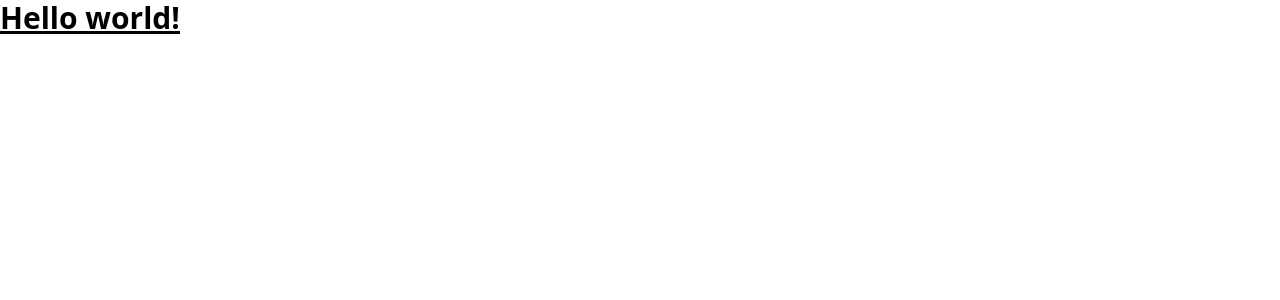
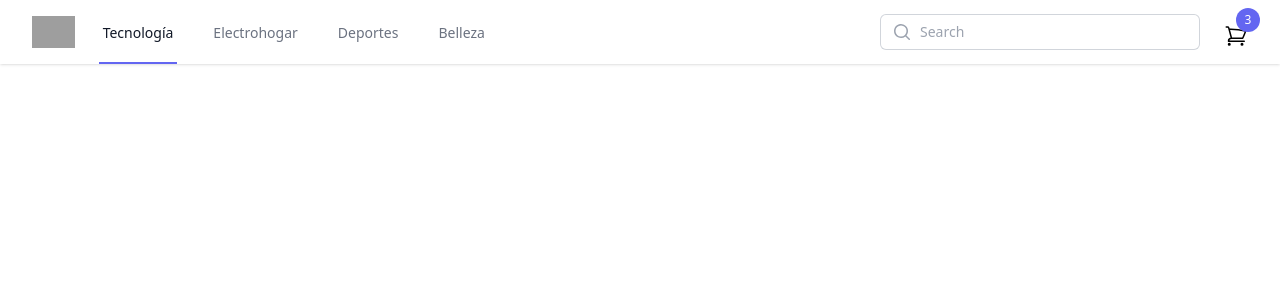
Before and after one commit to Crusiris/PreEntrega2nunez, a React (Create React App) app: page / in a window 1280 px wide. Shown: the top 300 px of the page. Built offline with nearby package versions, Linux system fonts and the light colour scheme; grey boxes are pictures that could not be loaded; the HTML template or start-up script is replaced by a standard one.

Commit message:
creando componentes para navbar y cartwidget

```diff
--- a/package.json
+++ b/package.json
@@ -36,6 +36,7 @@
     ]
   },
   "devDependencies": {
+    "@tailwindcss/forms": "^0.5.3",
     "tailwindcss": "^3.3.2"
   }
 }
--- a/src/App.js
+++ b/src/App.js
@@ -1,11 +1,9 @@
-
+ import NavBar from './components/NavBar.js';
 
 function App() {
   return (
     <div className="App">
-       <h1 className="text-3xl font-bold underline">
-        Hello world!
-      </h1>
+      <NavBar/>
     </div>
   );
 }
--- /dev/null
+++ b/src/components/CartWidget.js
@@ -0,0 +1,18 @@
+import React from 'react'
+
+const CartWidget = () => {
+  return (
+    <div class="flex justify-center items-center">
+        <div class="relative pb-2">
+            <div class="t-0 absolute left-3">
+                <p class="flex h-2 w-2 items-center justify-center rounded-full bg-indigo-500 p-3 text-xs text-white">3</p>
+            </div>
+            <svg xmlns="http://www.w3.org/2000/svg" fill="none" viewBox="0 0 24 24" stroke-width="1.5" stroke="currentColor" class="file: mt-4 h-6 w-6">
+                <path stroke-linecap="round" stroke-linejoin="round" d="M2.25 3h1.386c.51 0 .955.343 1.087.835l.383 1.437M7.5 14.25a3 3 0 00-3 3h15.75m-12.75-3h11.218c1.121-2.3 2.1-4.684 2.924-7.138a60.114 60.114 0 00-16.536-1.84M7.5 14.25L5.106 5.272M6 20.25a.75.75 0 11-1.5 0 .75.75 0 011.5 0zm12.75 0a.75.75 0 11-1.5 0 .75.75 0 011.5 0z" />
+            </svg>
+        </div>
+    </div>
+  )
+}
+
+export default CartWidget
--- /dev/null
+++ b/src/components/NavBar.js
@@ -0,0 +1,71 @@
+import React from 'react'
+import CartWidget from './CartWidget'
+
+function NavBar() {
+  return (
+
+<nav className="bg-white shadow">
+    {/* desktop */}
+  <div className="mx-auto max-w-7xl px-2 sm:px-4 lg:px-8">
+    <div className="flex h-16 justify-between">
+      <div className="flex px-2 lg:px-0">
+        <div className="flex flex-shrink-0 items-center">
+        <div className="flex items-center lg:hidden">
+          <button type="button" className="inline-flex items-center justify-center rounded-md p-2 text-gray-400 hover:bg-gray-100 hover:text-gray-500 focus:outline-none focus:ring-2 focus:ring-inset focus:ring-indigo-500" aria-controls="mobile-menu" aria-expanded="false">
+            <span className="sr-only">Open main menu</span>
+
+            <svg className="block h-6 w-6" fill="none" viewBox="0 0 24 24" strokeWidth="1.5" stroke="currentColor" aria-hidden="true">
+              <path strokeLinecap="round" strokeLinejoin="round" d="M3.75 6.75h16.5M3.75 12h16.5m-16.5 5.25h16.5" />
+            </svg>
+
+            <svg className="hidden h-6 w-6" fill="none" viewBox="0 0 24 24" strokeWidth="1.5" stroke="currentColor" aria-hidden="true">
+              <path strokeLinecap="round" strokeLinejoin="round" d="M6 18L18 6M6 6l12 12" />
+            </svg>
+          </button>
+        </div>
+
+          <img className="hidden h-8 w-auto lg:block" src="https://tailwindui.com/img/logos/mark.svg?color=indigo&shade=600" alt="Your Company"/>
+        </div>
+        <div className="hidden lg:ml-6 lg:flex lg:space-x-8">
+
+          <a href="#" className="inline-flex items-center border-b-2 border-indigo-500 px-1 pt-1 text-sm font-medium text-gray-900">Tecnología</a>
+          <a href="#" className="inline-flex items-center border-b-2 border-transparent px-1 pt-1 text-sm font-medium text-gray-500 hover:border-gray-300 hover:text-gray-700">Electrohogar</a>
+          <a href="#" className="inline-flex items-center border-b-2 border-transparent px-1 pt-1 text-sm font-medium text-gray-500 hover:border-gray-300 hover:text-gray-700">Deportes</a>
+          <a href="#" className="inline-flex items-center border-b-2 border-transparent px-1 pt-1 text-sm font-medium text-gray-500 hover:border-gray-300 hover:text-gray-700">Belleza</a>
+        </div>
+      </div>
+      <div className="flex flex-1 items-center justify-center px-2 lg:ml-6 lg:justify-end">
+        <div className="w-full max-w-lg lg:max-w-xs">
+          <label htmlFor="search" className="sr-only">Search</label>
+          <div className="relative">
+            <div className="pointer-events-none absolute inset-y-0 left-0 flex items-center pl-3">
+              <svg className="h-5 w-5 text-gray-400" viewBox="0 0 20 20" fill="currentColor" aria-hidden="true">
+                <path fillRule="evenodd" d="M9 3.5a5.5 5.5 0 100 11 5.5 5.5 0 000-11zM2 9a7 7 0 1112.452 4.391l3.328 3.329a.75.75 0 11-1.06 1.06l-3.329-3.328A7 7 0 012 9z" clipRule="evenodd" />
+              </svg>
+            </div>
+            <input id="search" name="search" className="block w-full rounded-md border-0 bg-white py-1.5 pl-10 pr-3 text-gray-900 ring-1 ring-inset ring-gray-300 placeholder:text-gray-400 focus:ring-2 focus:ring-inset focus:ring-indigo-600 sm:text-sm sm:leading-6" placeholder="Search" type="search"/>
+          </div>
+        </div>
+      </div>
+
+      <div className="ml-4 flex items-center ">
+        <CartWidget/>
+      </div>
+    </div>
+  </div>
+
+ {/* mobile */}
+  <div className="lg:hidden" id="mobile-menu">
+    <div className="space-y-1 pb-3 pt-2">
+      <a href="#" className="block border-l-4 border-indigo-500 bg-indigo-50 py-2 pl-3 pr-4 text-base font-medium text-indigo-700">Tecnología</a>
+      <a href="#" className="block border-l-4 border-transparent py-2 pl-3 pr-4 text-base font-medium text-gray-600 hover:border-gray-300 hover:bg-gray-50 hover:text-gray-800">Electrohogar</a>
+      <a href="#" className="block border-l-4 border-transparent py-2 pl-3 pr-4 text-base font-medium text-gray-600 hover:border-gray-300 hover:bg-gray-50 hover:text-gray-800">Deportes</a>
+      <a href="#" className="block border-l-4 border-transparent py-2 pl-3 pr-4 text-base font-medium text-gray-600 hover:border-gray-300 hover:bg-gray-50 hover:text-gray-800">Belleza</a>
+    </div>
+  </div>
+</nav>
+
+  )
+}
+
+export default NavBar
--- a/tailwind.config.js
+++ b/tailwind.config.js
@@ -1,4 +1,6 @@
 /** @type {import('tailwindcss').Config} */
+const plugin = require('tailwindcss/plugin');
+
 module.exports = {
   content: [
     "./src/**/*.{js,jsx,ts,tsx}",
@@ -6,5 +8,7 @@ module.exports = {
   theme: {
     extend: {},
   },
-  plugins: [],
+  plugins: [
+    require('@tailwindcss/forms'),
+  ],
 }
```
Also changed, not shown: 1 other file (tests, documents, lock files or other folders).
